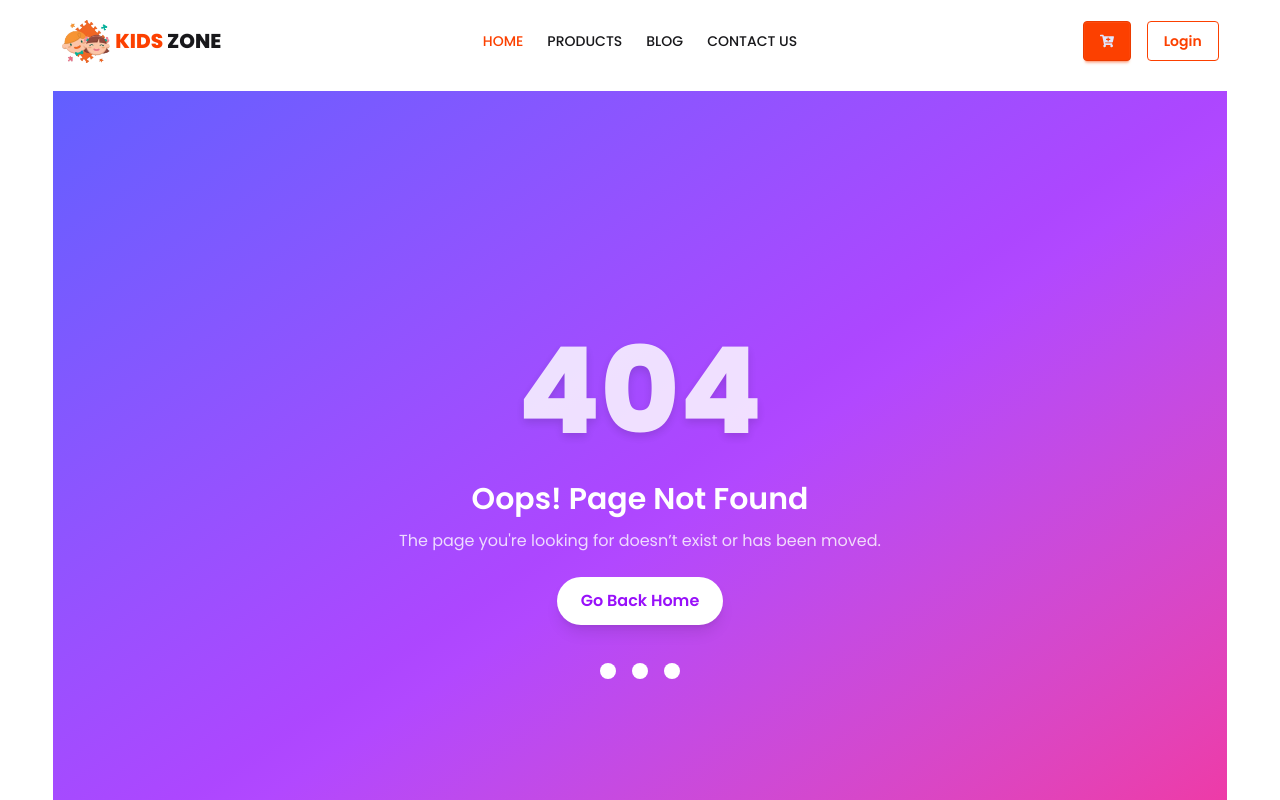
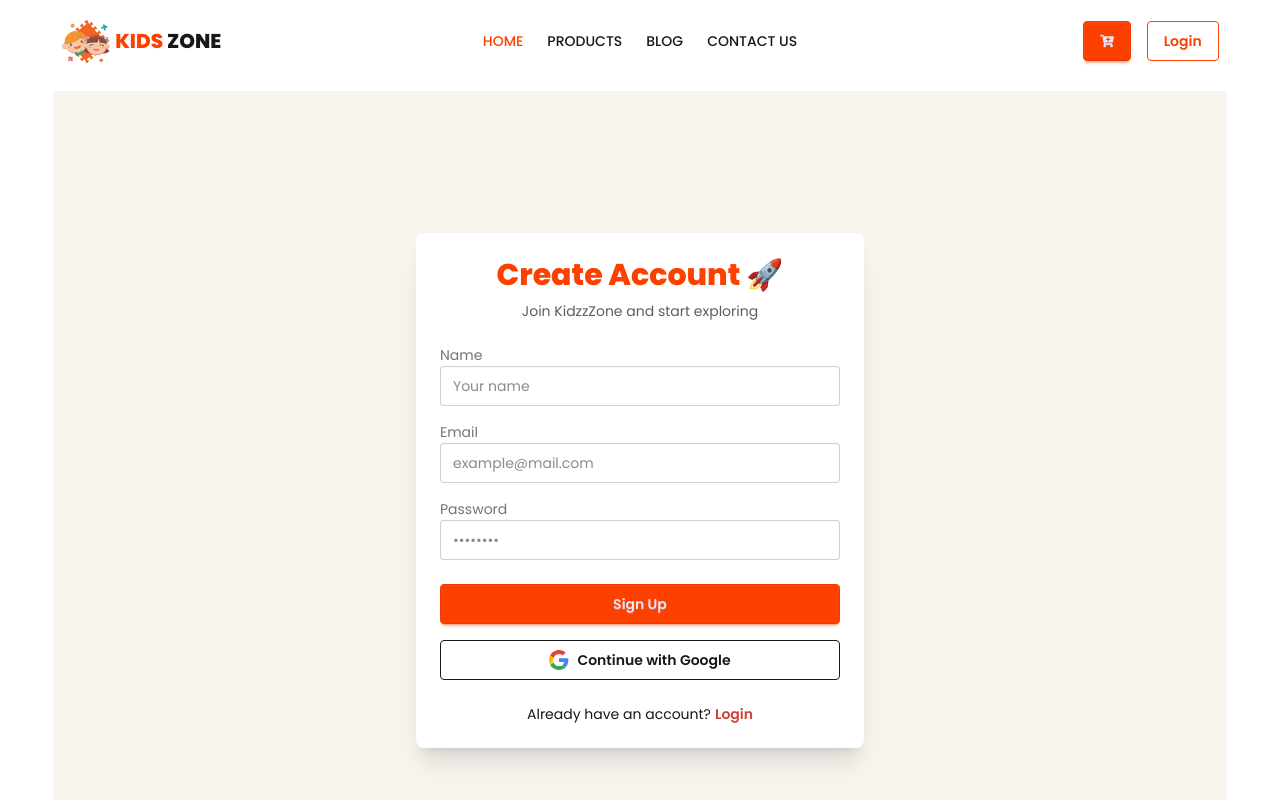
Before and after one commit to fhpantho/kids-zone-frontend, a Next.js app: page /signup in a window 1280 px wide. Before the commit this address had no page. Shown: the top 800 px of the page. Built offline with nearby package versions, Linux system fonts and the light colour scheme.

Commit message:
added the login and singup page

```diff
--- /dev/null
+++ b/src/app/login/loading.jsx
@@ -0,0 +1,35 @@
+export default function LoginLoading() {
+  return (
+    <div className="min-h-screen flex items-center justify-center bg-base-200 px-4">
+      <div className="card w-full max-w-md bg-base-100 shadow-xl">
+        <div className="card-body space-y-4">
+
+          {/* Title */}
+          <div className="skeleton h-8 w-2/3 mx-auto"></div>
+          <div className="skeleton h-4 w-1/2 mx-auto"></div>
+
+          {/* Email */}
+          <div>
+            <div className="skeleton h-4 w-20 mb-2"></div>
+            <div className="skeleton h-10 w-full"></div>
+          </div>
+
+          {/* Password */}
+          <div>
+            <div className="skeleton h-4 w-24 mb-2"></div>
+            <div className="skeleton h-10 w-full"></div>
+          </div>
+
+          {/* Button */}
+          <div className="skeleton h-10 w-full mt-2"></div>
+
+          {/* Google Button */}
+          <div className="skeleton h-10 w-full"></div>
+
+          {/* Footer */}
+          <div className="skeleton h-4 w-2/3 mx-auto"></div>
+        </div>
+      </div>
+    </div>
+  );
+}
--- /dev/null
+++ b/src/app/login/page.jsx
@@ -0,0 +1,6 @@
+import AuthForm from "@/components/auth/AuthForm";
+
+
+export default function LoginPage() {
+  return <AuthForm type="login" />;
+}
--- /dev/null
+++ b/src/app/signup/loading.jsx
@@ -0,0 +1,41 @@
+export default function SignupLoading() {
+  return (
+    <div className="min-h-screen flex items-center justify-center bg-base-200 px-4">
+      <div className="card w-full max-w-md bg-base-100 shadow-xl">
+        <div className="card-body space-y-4">
+
+          {/* Title */}
+          <div className="skeleton h-8 w-2/3 mx-auto"></div>
+          <div className="skeleton h-4 w-1/2 mx-auto"></div>
+
+          {/* Name */}
+          <div>
+            <div className="skeleton h-4 w-20 mb-2"></div>
+            <div className="skeleton h-10 w-full"></div>
+          </div>
+
+          {/* Email */}
+          <div>
+            <div className="skeleton h-4 w-20 mb-2"></div>
+            <div className="skeleton h-10 w-full"></div>
+          </div>
+
+          {/* Password */}
+          <div>
+            <div className="skeleton h-4 w-24 mb-2"></div>
+            <div className="skeleton h-10 w-full"></div>
+          </div>
+
+          {/* Button */}
+          <div className="skeleton h-10 w-full mt-2"></div>
+
+          {/* Google Button */}
+          <div className="skeleton h-10 w-full"></div>
+
+          {/* Footer */}
+          <div className="skeleton h-4 w-2/3 mx-auto"></div>
+        </div>
+      </div>
+    </div>
+  );
+}
--- /dev/null
+++ b/src/app/signup/page.jsx
@@ -0,0 +1,6 @@
+import AuthForm from "@/components/auth/AuthForm";
+
+
+export default function SignupPage() {
+  return <AuthForm type="signup" />;
+}
--- /dev/null
+++ b/src/components/auth/AuthForm.jsx
@@ -0,0 +1,121 @@
+"use client";
+import { useState } from "react";
+
+const AuthForm = ({ type = "login" }) => {
+  const isLogin = type === "login";
+
+  const [formData, setFormData] = useState({
+    name: "",
+    email: "",
+    password: "",
+  });
+
+  const handleChange = (e) => {
+    setFormData({ ...formData, [e.target.name]: e.target.value });
+  };
+
+  const handleSubmit = (e) => {
+    e.preventDefault();
+    console.log(formData);
+    // TODO: connect API
+  };
+
+  return (
+    <div className="min-h-screen flex items-center justify-center bg-base-200 px-4">
+      <div className="card w-full max-w-md bg-base-100 shadow-xl">
+        <div className="card-body">
+
+          {/* Title */}
+          <h2 className="text-3xl font-bold text-center text-primary">
+            {isLogin ? "Welcome Back 👋" : "Create Account 🚀"}
+          </h2>
+
+          <p className="text-center text-sm text-base-content/70">
+            {isLogin
+              ? "Login to continue to KidzzZone"
+              : "Join KidzzZone and start exploring"}
+          </p>
+
+          {/* Form */}
+          <form onSubmit={handleSubmit} className="space-y-4 mt-4">
+
+            {/* Name (Signup only) */}
+            {!isLogin && (
+              <div>
+                <label className="label">Name</label>
+                <input
+                  type="text"
+                  name="name"
+                  placeholder="Your name"
+                  className="input input-bordered w-full focus:input-primary"
+                  onChange={handleChange}
+                  required
+                />
+              </div>
+            )}
+
+            {/* Email */}
+            <div>
+              <label className="label">Email</label>
+              <input
+                type="email"
+                name="email"
+                placeholder="example@mail.com"
+                className="input input-bordered w-full focus:input-primary"
+                onChange={handleChange}
+                required
+              />
+            </div>
+
+            {/* Password */}
+            <div>
+              <label className="label">Password</label>
+              <input
+                type="password"
+                name="password"
+                placeholder="••••••••"
+                className="input input-bordered w-full focus:input-primary"
+                onChange={handleChange}
+                required
+              />
+            </div>
+
+            {/* Button */}
+            <button className="btn btn-primary w-full mt-2">
+              {isLogin ? "Login" : "Sign Up"}
+            </button>
+            <button
+  type="button"
+  onClick={() => signIn("google")}
+  className="btn btn-outline w-full flex items-center justify-center gap-2"
+>
+  {/* Google Icon */}
+  <svg width="20" height="20" viewBox="0 0 48 48">
+    <path fill="#EA4335" d="M24 9.5c3.54 0 6.73 1.22 9.24 3.6l6.9-6.9C35.64 2.3 30.2 0 24 0 14.82 0 6.73 5.48 2.69 13.44l8.06 6.26C12.9 13.18 17.98 9.5 24 9.5z"/>
+    <path fill="#4285F4" d="M46.5 24.5c0-1.64-.14-3.22-.4-4.76H24v9.02h12.7c-.55 2.96-2.22 5.48-4.74 7.18l7.3 5.68C43.9 37.18 46.5 31.4 46.5 24.5z"/>
+    <path fill="#FBBC05" d="M10.75 28.7a14.5 14.5 0 010-9.4l-8.06-6.26A24.02 24.02 0 000 24c0 3.87.93 7.53 2.69 10.96l8.06-6.26z"/>
+    <path fill="#34A853" d="M24 48c6.48 0 11.92-2.14 15.9-5.82l-7.3-5.68c-2.03 1.36-4.64 2.18-8.6 2.18-6.02 0-11.1-3.68-12.95-8.9l-8.06 6.26C6.73 42.52 14.82 48 24 48z"/>
+  </svg>
+
+  Continue with Google
+</button>
+          </form>
+
+          {/* Switch */}
+          <p className="text-center text-sm mt-4">
+            {isLogin ? "Don't have an account?" : "Already have an account?"}
+            <a
+              href={isLogin ? "/signup" : "/login"}
+              className="text-secondary font-semibold ml-1 hover:underline"
+            >
+              {isLogin ? "Sign up" : "Login"}
+            </a>
+          </p>
+
+        </div>
+      </div>
+    </div>
+  );
+};
+
+export default AuthForm;
```
